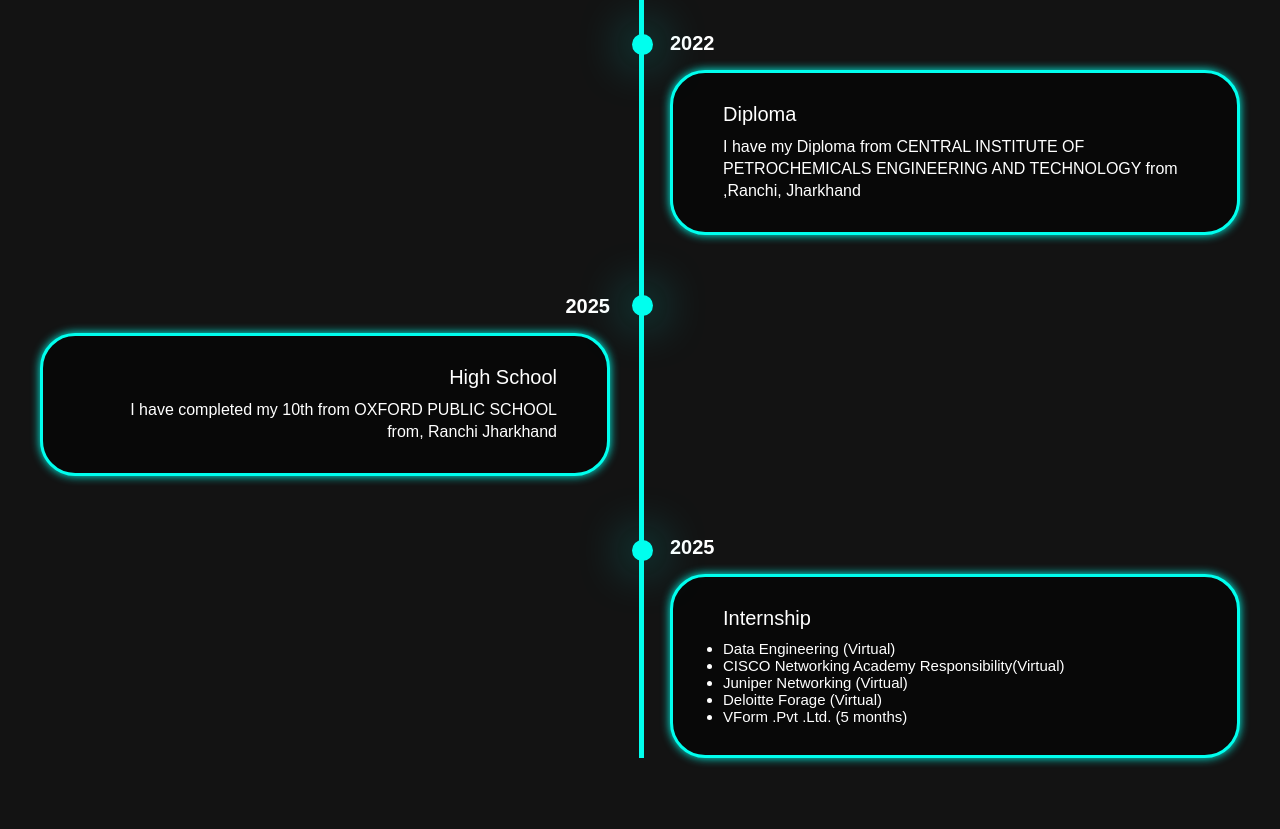
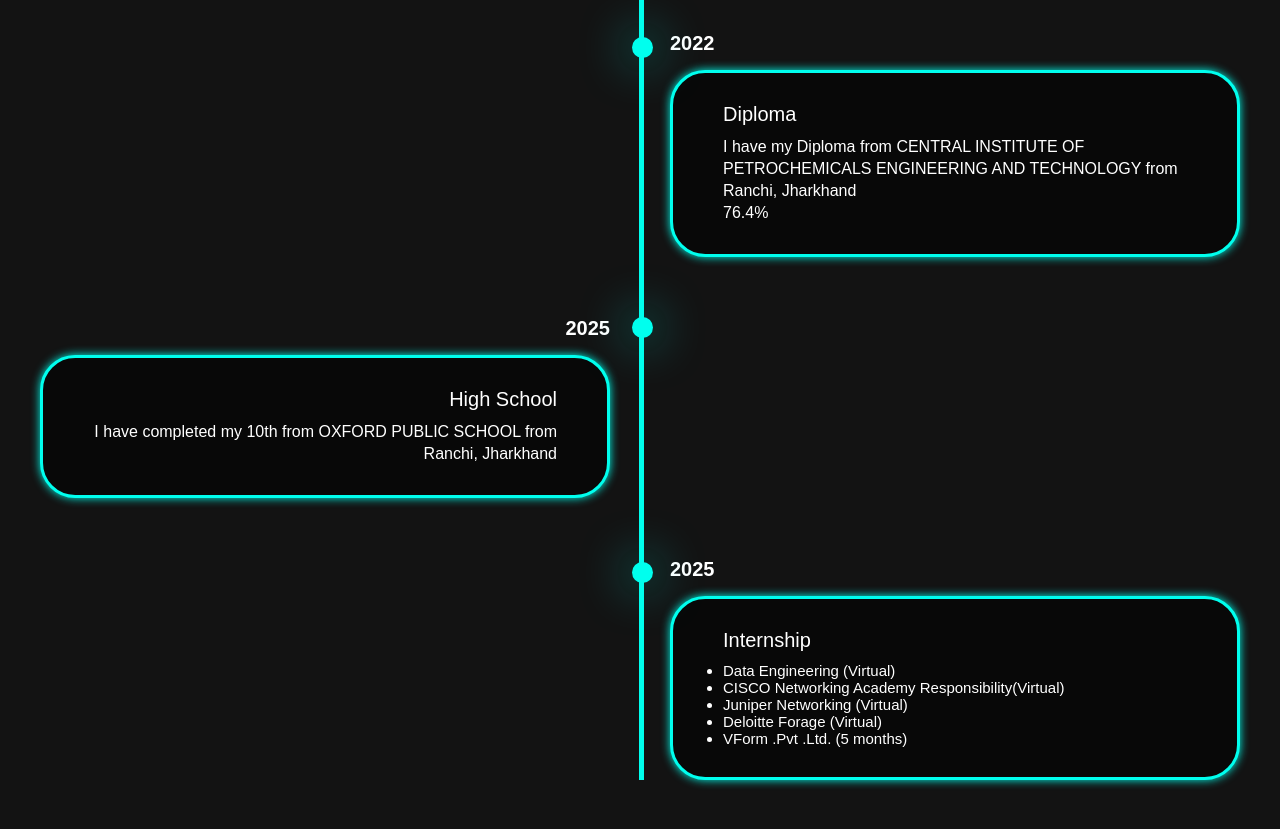
Before and after one commit to gauravni/portfolio, a plain HTML site: page portfolio/index.html in a window 1280 px wide. Shown: the part 1320-2149 px from the top of the page. Drawn offline with nearby package versions, Linux system fonts and the light colour scheme.

Commit message:
Update index.html

```diff
--- a/portfolio/index.html
+++ b/portfolio/index.html
@@ -73,8 +73,8 @@
                 <div class="timeline-date">2022</div>
                 <div class="timeline-content">
                     <h3>Diploma</h3>
-                    <p>I have my Diploma from CENTRAL INSTITUTE OF PETROCHEMICALS ENGINEERING AND TECHNOLOGY from
-                        ,Ranchi, Jharkhand </p>
+                    <p>I have my Diploma from CENTRAL INSTITUTE OF PETROCHEMICALS ENGINEERING AND TECHNOLOGY from Ranchi, Jharkhand<br>
+                    76.4%</p>
                 </div>
             </div>
 
@@ -83,7 +83,7 @@
                 <div class="timeline-date">2025</div>
                 <div class="timeline-content">
                     <h3>High School</h3>
-                    <p>I have completed my 10th from OXFORD PUBLIC SCHOOL from, Ranchi Jharkhand</p>
+                    <p>I have completed my 10th from OXFORD PUBLIC SCHOOL from Ranchi, Jharkhand</p>
                 </div>
             </div>
 
```
